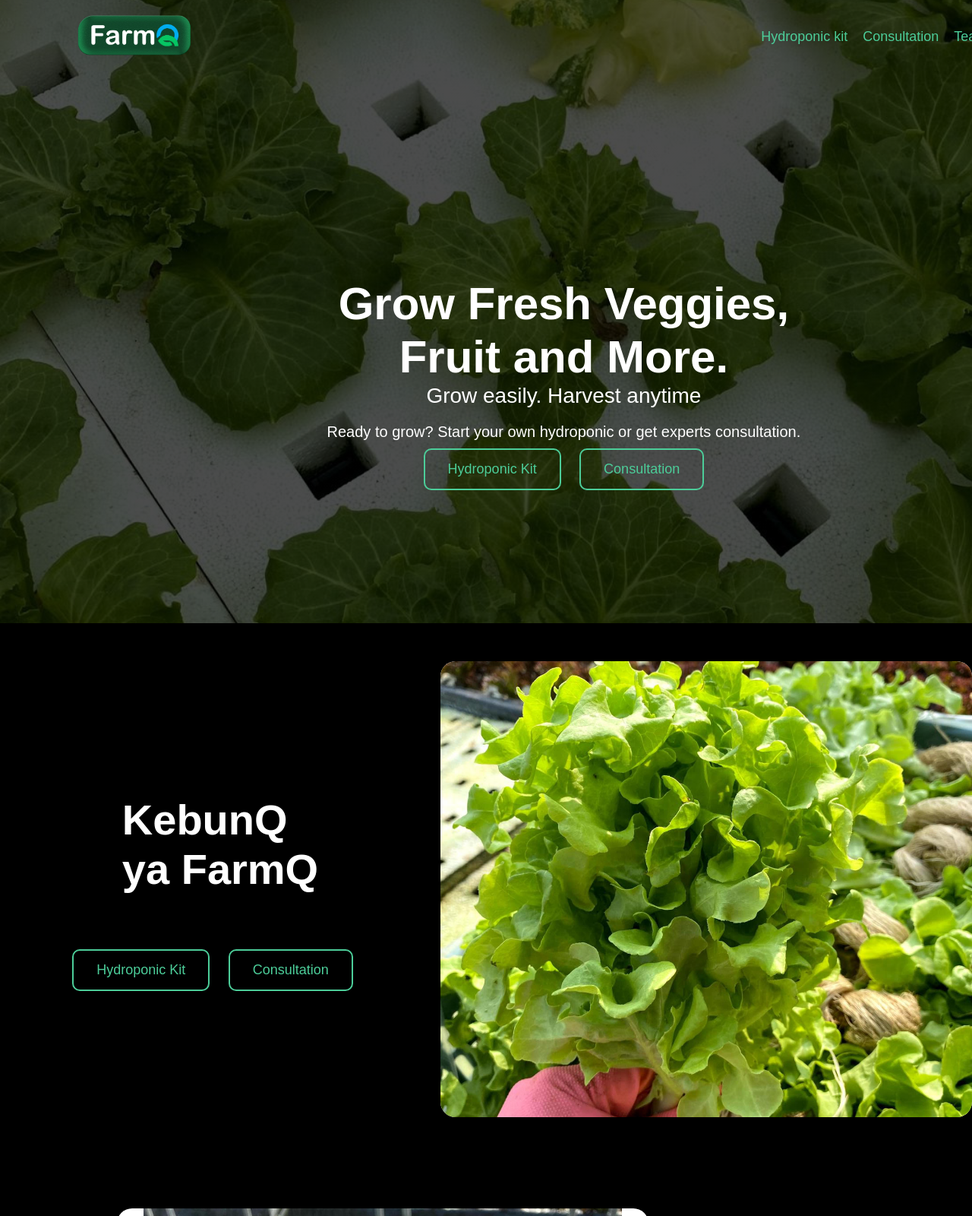
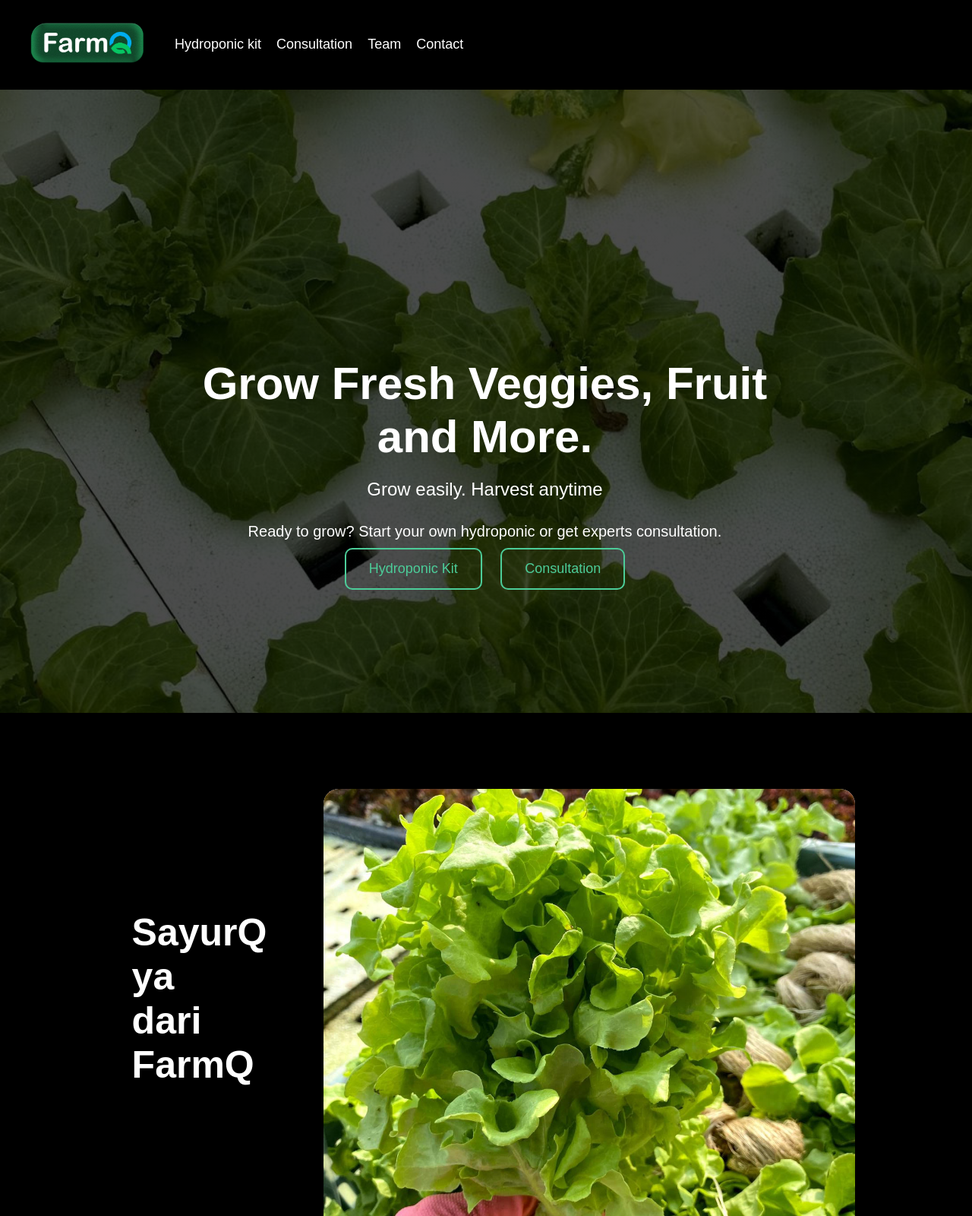
Before and after one commit to kentdan/farmq_web, a website: page index.html in a window 1280 px wide. Shown: the top 1600 px of the page at 76% size. Drawn offline with Linux system fonts and the light colour scheme.

```diff
--- a/index.html
+++ b/index.html
@@ -9,7 +9,7 @@
     <link rel="stylesheet" href="styles.css">
 </head>
 <body>
-    <div class="header">
+    <header>
         <nav>
             <a href="../"><img src="images/farmq.png" alt="Logo" class="logo"></a>
             <ul class="nav-menu">
@@ -32,7 +32,10 @@
             <span class="bar"></span>
             <span class="bar"></span>
         </div>
-        <div class="header-content">
+    </header>
+    <!--Hero -->
+    <div class="hero">
+        <div class="hero-content">
             <h1><b>Grow Fresh Veggies, Fruit and More.</b></h1>
             <h3>Grow easily. Harvest anytime</h3>
             <p>Ready to grow? Start your own hydroponic or get experts consultation.</p>
@@ -42,8 +45,7 @@
             </div>
         </div>
     </div>
-    <!--Hero -->
-    <div class="hero" id="home">
+    <!-- <div class="hero" id="home">
         <div class="column">
             <h1>KebunQ  <br/> ya FarmQ</h1>
             <p>
@@ -60,32 +62,56 @@
                 <img src="images/sayur1.jpg" alt="Hero Image">
             </div>
         </div>
+    </div> -->
     <!--Product -->
     <div class="features" id="hydroponic-kit">
-
-        <div class="row">
+        <div class="text-col">
+            <h2>SayurQ ya<br/> dari FarmQ</h2>
+            <p>
+                <br/>
+                <b></b>
+            </p>
+        </div>
         <div class="img-col">
             <div class="rounded-box">
                 <img src="images/sayur1.jpg" alt="Hero Image">
             </div>
+
+        </div>
+    </div>
+
+    <div class="features" id="hydroponic-kit">
+        <div class="img-col">
+            <div class="rounded-box">
+                <img src="images/sayur1.jpg" alt="Hero Image">
+            </div>
+
         </div>
         <div class="text-col">
-                <h2>Fresh Veggies<br/> Everyday</h2>
+            <h2>Punya Kebun? <br/> Butuh Bantuan</h2>
             <p>
-                    Grow your favorite veggies at home with our hydroponic kit.
                 <br/>
-                    <b></b>
+                <b>Si botak jomblo punya jawabannya</b>
             </p>
-            </div>
-
-            <div id="primary-links">
-                <!-- <a href="#" class="button">Hydroponic Kit</a>
-                <a href="#" class="button">Consultation</a> -->
-            </div>
         </div>
 
     </div>
 
+    <div class="features" id="hydroponic-kit">
+        <div class="text-col">
+            <h2>Sulap Galon <br/> jadi hydroponic</h2>
+            <p>
+                <br/>
+                <b>ada manis manisnya</b>
+            </p>
+        </div>
+        <div class="img-col">
+            <div class="rounded-box">
+                <img src="images/sayur1.jpg" alt="Hero Image">
+            </div>
+
+        </div>
+    </div>
     <script src="app.js"></script>
 </body>
 </html>
--- a/styles.css
+++ b/styles.css
@@ -62,91 +62,44 @@
     margin: auto;
 }
 
-.header {
-    width: 100%;
-    height: 100vh;
-    background-image: linear-gradient(rgba(0,0,0,0.7),rgba(0,0,0,0.7)), url(./images/hydro.jpg);
-    background-size: cover;
-    background-position: center;
-    padding: 10px 8%;
-    position: relative;
+header {
+    margin-top: 5px;
+    margin: 0px 20px;
+    display: flex;
+    justify-content: space-between;
+    align-items: center;
+    padding: 20px 0;
+    background-color: var(--colorprimary);
 }
-nav {
-    display: flex;
-    align-items: center;
-    justify-content: space-between;
-    padding: 10px 0;
-}
-
-nav button {
-    border: none;
-    outline: none;
-    background-color: #007F73;
-    color: #4CCD99;
-    padding: 7px 20px;
-    font-size: 12px;
-    border-radius: 4px;
-    margin-left: 10px;
-    cursor: pointer;
-}
-
-.header-content {
-    position: absolute;
-    top: 50%;
-    left: 50%;
-    transform: translate(-50%,-50%);
-    text-align: center;
-    margin-top: 100px;
-}
-
-.header-content h1 {
-    font-size: 60px;
-    line-height: 70px;
-    font-weight: 600;
-    max-width: 650px;
-}
-
-.header-content h3 {
-    font-weight: 400;
-    margin-bottom: 20px;
-}
-
 .logo {
     width: 150px;
     cursor: pointer;
-}
-
+    margin-left: 20px; }
 a {
     text-decoration: none;
     color: var(--colorlinks);
-    font: var(--links);
-}
-
+    font: var(--links);}
 a:hover {
     color: var(--coloraccent);
-    transition: var(--transition);
-}
-
+    transition: var(--transition);}
 header a {
     color: var(--colorsecondary);
-    font-weight: normal;
-}
+    font-weight: normal; }
 
 .nav-menu {
     display: flex;
     align-items: center;
-    gap: 20px;
-}
+    gap: 20px;}
 
 .nav-menu li {
     list-style: none;
+
 }
 
 .hamburger {
     display: none;
     cursor: pointer;
-    margin-right: 20px;
-}
+    margin-right: 20px;  }
 
 .bar {
     display: block;
@@ -154,8 +107,7 @@
     height: 3px;
     margin: 5px auto;
     transition: var(--transition);
-    background-color: var(--colorsecondary);
-}
+    background-color: var(--colorsecondary);}
 
 /* Media query for responsive hamburger menu */
 @media (max-width: 880px) {
@@ -201,45 +153,61 @@
     }
 }
 
-/* Hero section */
+
 .hero {
-    display: flex;
-    flex-wrap: wrap;
-    align-items: center;
-    justify-content: center;
-    gap: 20px;
-    margin-top: 50px;
-    text-align: center;
+    width: 100%;
+    height: 100vh;
+    background-image: linear-gradient(rgba(0,0,0,0.7),rgba(0,0,0,0.7)), url(./images/hydro.jpg);
+    background-size: cover;
+    background-position: center;
+    padding: 10px 8%;
+    position: relative;
 }
 
-.column {
-    flex: 1;
+nav {
     display: flex;
-    flex-direction: column;
     align-items: center;
-    gap: 20px;
+    justify-content: space-between;
+    padding: 10px 0;
+    margin-right: 20px;
 }
 
-.hero-image {
-    flex: 1;
-    text-align: center;
+nav button {
+    border: none;
+    outline: none;
+    background-color: #007F73;
+    color: #4CCD99;
+    padding: 7px 20px;
+    font-size: 20px;
+    border-radius: 4px;
+    /* margin-left: 12px; */
+    cursor: pointer;
 }
 
-.hero-image img {
-    max-width: 100%;
-    height: auto;
+.hero-content {
+    position: absolute;
+    top: 50%;
+    left: 43%;
+    transform: translate(-50%,-50%);
+    text-align: center;
+    width: 80%; /* Adjust width as needed */
+    max-width: 800px; /* Set maximum width */
+    margin-top: 100px;
 }
 
-.hero h1 {
-    margin-left: 20px;
-    margin-top: 20px;
-    text-align: left;
+.hero-content h1 {
+    font-size: 60px;
+    line-height: 70px;
+    font-weight: 600;
+    margin-bottom: 20px; /* Adjust margin bottom */
 }
 
-.hero p {
-    margin-left: 80px;
-    text-align: left;
+.hero-content h3 {
+    font-weight: 400;
+    font-size: 24px; /* Adjust font size */
+    margin-bottom: 30px; /* Increase margin bottom for spacing */
 }
+
 
 .button {
     color: var(--colorlinks);
@@ -266,7 +234,7 @@
     gap: 20px;
 }
 
-/* About section */
+
 /* Rounded Box */
 .rounded-box {
     width: 700px; /* Set the desired width */
@@ -280,36 +248,55 @@
     margin: auto; /* Center the box horizontally */
 }
 
-/* Ano 1 product to show off*/
+/* Features section */
 .features {
+    display: flex;
+    flex-wrap: wrap;
+    align-items: center;
+    justify-content: center;
+    gap: 20px;
+    margin-top: 50px;
+    text-align: center; /* Update text alignment to left */
     padding: 50px 12%;
-    font-size: 22px;
+}
+.features .row {
+    padding: 10px 0;
 }
 .row {
+    flex: 1;
     display: flex;
+    flex-direction: column;
     align-items: center;
-    width: 100%;
-    flex-wrap: wrap;
-    padding: 50px 0;
+    gap: 20px;
+    text-align: center;
 }
 
+
 .text-col, .img-col {
-    flex-basis: 50%;
+    flex: 1;
+    text-align: center;
+    width: 100%;
     margin-bottom: 20px;
 }
-
 .img-col img {
-    display: block;
-    width: 90%;
-    margin: auto;
+    flex: 1;
+    text-align: center;
+    width: 100%;
 }
 
 .features h2 {
+    margin-left: 20px;
+    text-align: left;
     font-size: 50px;
     font-weight: 600;
     margin-bottom: 20px;
 }
-
+.features p {
+    margin-left: 20px;
+    text-align: left;
+    font-size: 24px;
+    font-weight: 600;
+}
 .faq {
     padding: 10px 12%;
     text-align: center;
```
Also changed, not shown: app.js (indentation only). Lines whose indentation alone changed are shown as unchanged.
